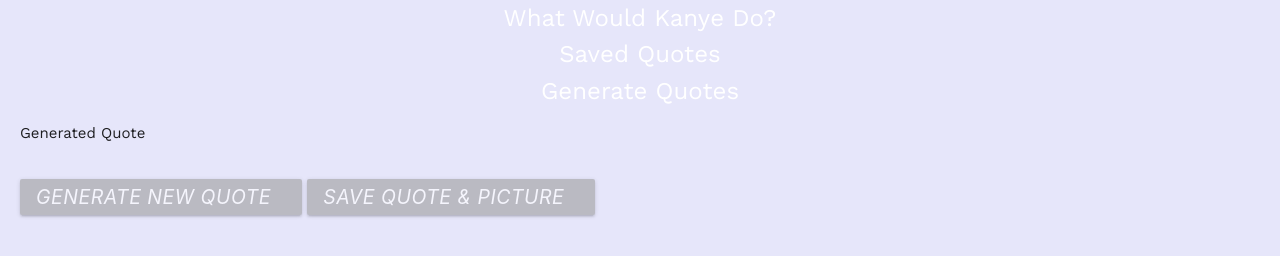
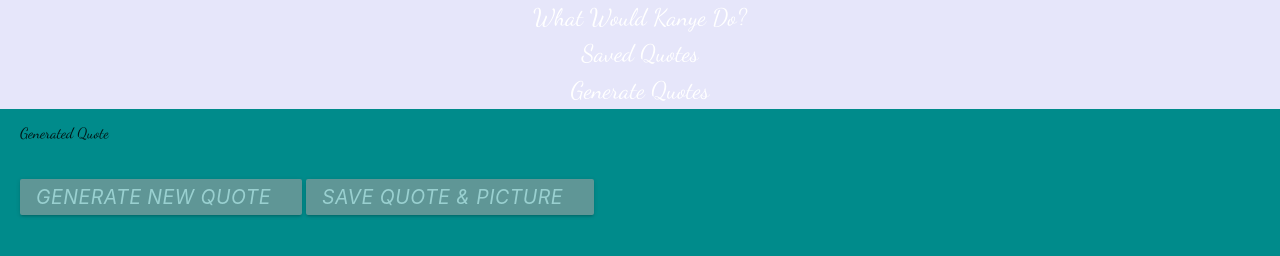
Before and after one commit to michael-rodriguez22/what-would-kanye-do, a plain HTML site: page index.html in a window 1280 px wide. Drawn offline with nearby package versions, Linux system fonts and the light colour scheme.

Commit message:
images saved for webpage

```diff
--- a/assets/css/style.css
+++ b/assets/css/style.css
@@ -3,8 +3,12 @@
 }
 
 body {
-    background-color: lavender;
-    font-family: 'Work Sans', sans-serif;
+    background-color: darkcyan;
+    font-family: 'Dancing Script', cursive;
+}
+
+h2 {
+    text-align: right;
 }
 
 .navbar {
@@ -26,6 +30,8 @@
     color: #FFF;
 }
 
+
+
 /* .generate-button {
     text-decoration: none;
 } */
--- a/index.html
+++ b/index.html
@@ -8,7 +8,7 @@
     <!-- Need to import Materialize -->
     <link rel="stylesheet" href="https://cdnjs.cloudflare.com/ajax/libs/materialize/1.0.0/css/materialize.min.css">
     <link rel="stylesheet" href="./assets/css/style.css">
-    <link rel="stylesheet" href="https://fonts.googleapis.com/css?family=Work+Sans:400,700,900')">
+    <link href="https://fonts.googleapis.com/css2?family=Dancing+Script&display=swap" rel="stylesheet">
 </head>
 
 <body>
```
Also changed, not shown: assets/images/GettyImages-1144224135.jpeg (added), assets/images/unnamed.png (added).
